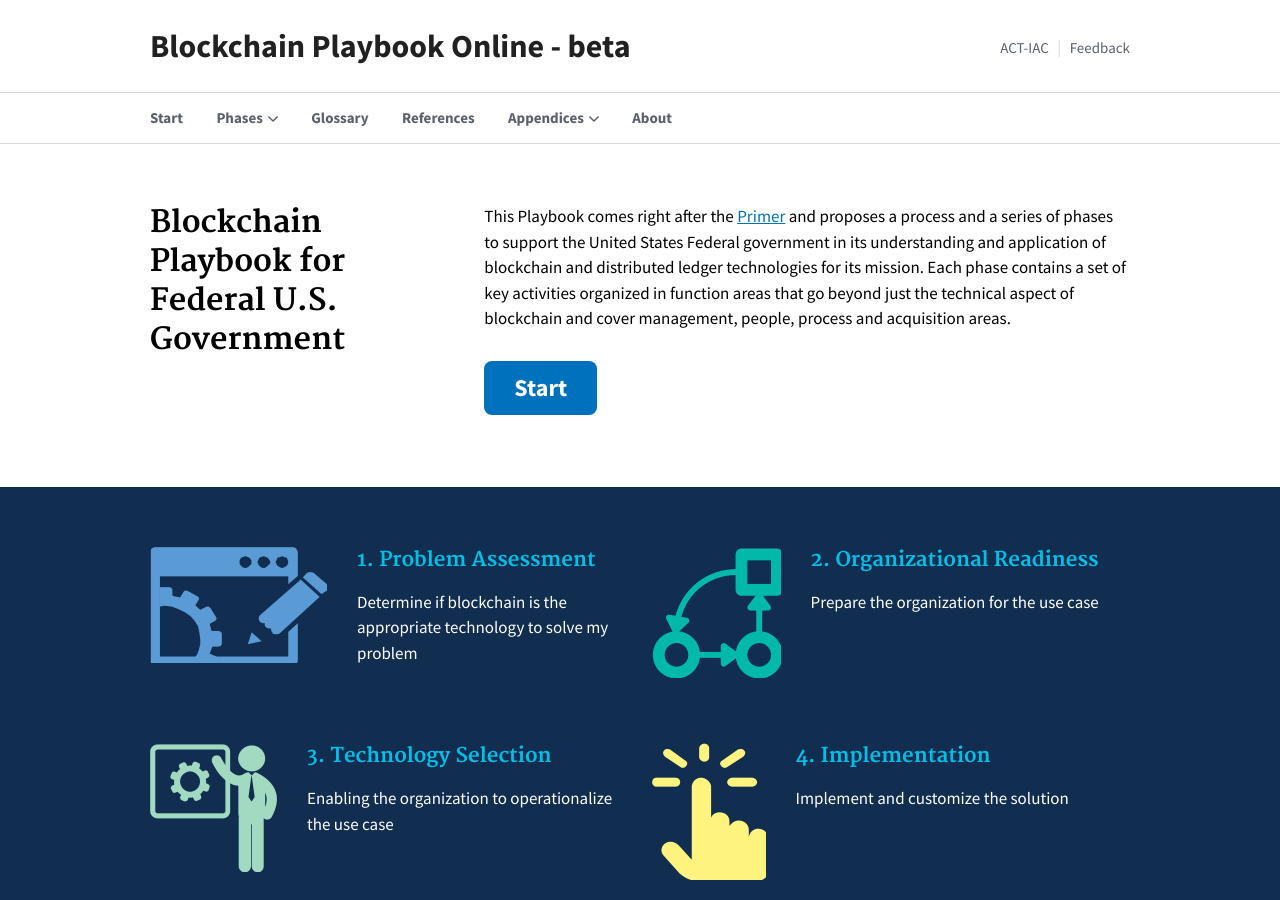
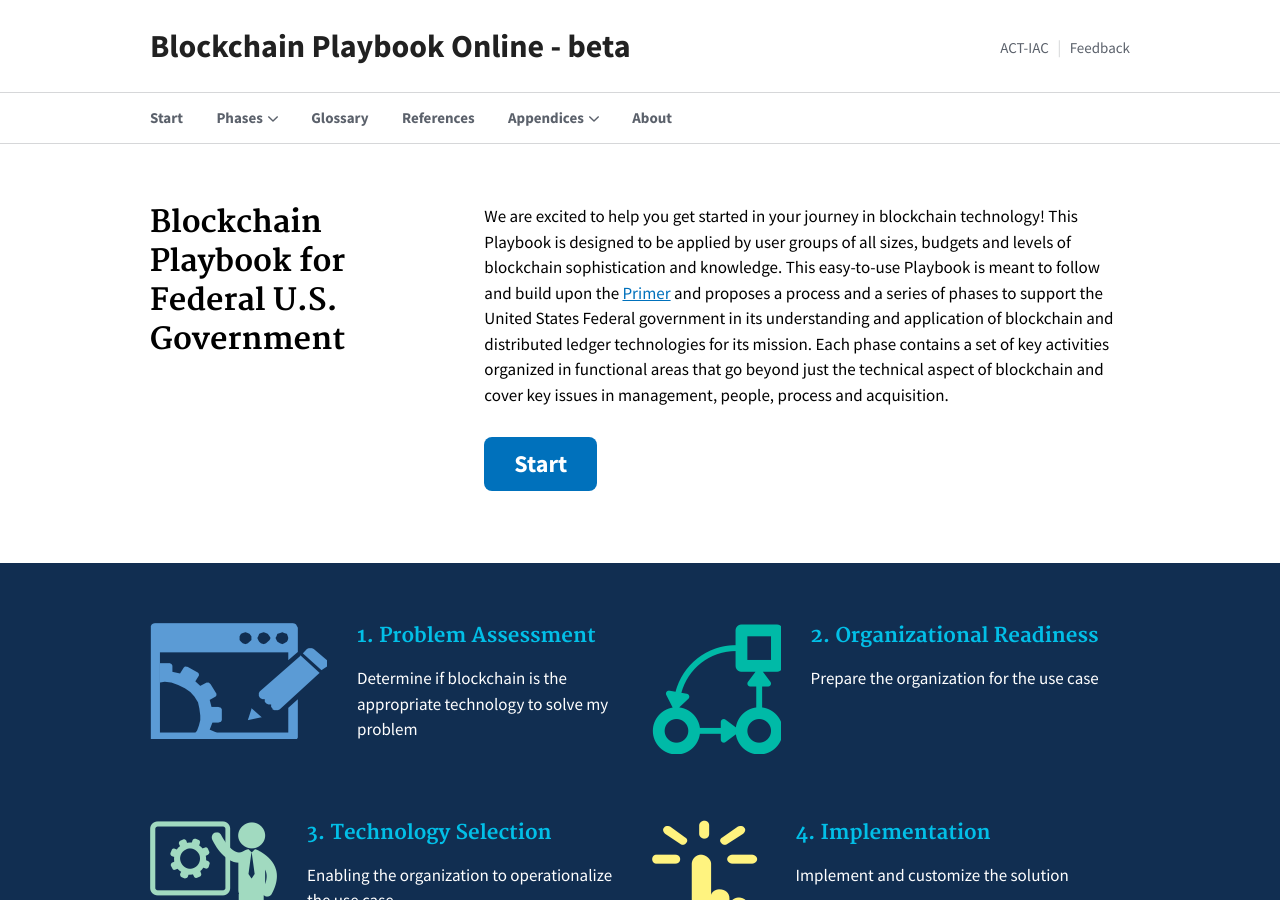
Before and after one commit to blockchain-working-group/blockchain-playbook, a Jekyll site: the page built from pages/home.md, in a window 1280 px wide and 900 px high. Built offline with Jekyll 4.4.1, drawn with Linux system fonts in a browser that asks for light colours.

Commit message:
Update home.md
updates related to #34

```diff
--- a/pages/home.md
+++ b/pages/home.md
@@ -19,7 +19,7 @@ layout: home
 
 tagline: Blockchain Playbook for Federal U.S. Government
 intro: |
-  This Playbook comes right after the [Primer](https://www.actiac.org/act-iac-white-paper-enabling-blockchain-innovation-us-federal-government) and proposes a process and a series of phases to support the United States Federal government in its understanding and application of blockchain and distributed ledger technologies for its mission. Each phase contains a set of key activities organized in function areas that go beyond just the technical aspect of blockchain and cover management, people, process and acquisition areas.
+  We are excited to help you get started in your journey in blockchain technology! This Playbook is designed to be applied by user groups of all sizes, budgets and levels of blockchain sophistication and knowledge. This easy-to-use Playbook is meant to follow and build upon the [Primer](https://www.actiac.org/act-iac-white-paper-enabling-blockchain-innovation-us-federal-government) and proposes a process and a series of phases to support the United States Federal government in its understanding and application of blockchain and distributed ledger technologies for its mission. Each phase contains a set of key activities organized in functional areas that go beyond just the technical aspect of blockchain and cover key issues in management, people, process and acquisition.
 
   [Start](/blockchain-playbook/welcome/){: .usa-button .usa-button-big }
 
```
